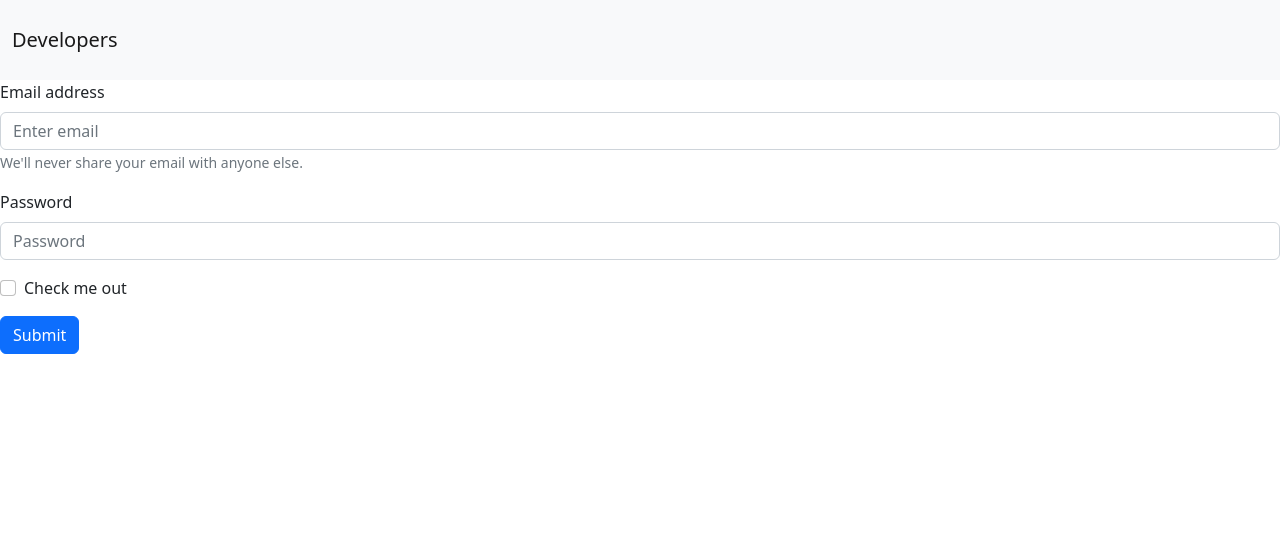
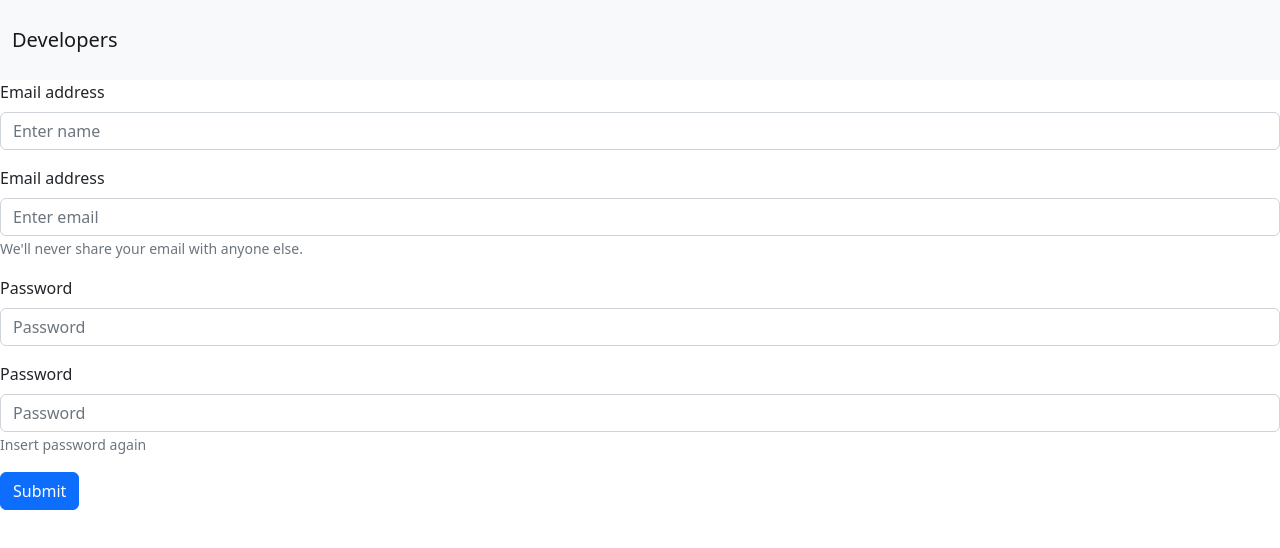
Before and after one commit to LukeOnCode/JSReact, a React (Create React App) app in the folder client/: page /registration in a window 1280 px wide. Shown: the top 548 px of the page. Built offline with nearby package versions, Linux system fonts and the light colour scheme.

Commit message:
edit register form

```diff
--- a/client/src/components/auth/register.jsx
+++ b/client/src/components/auth/register.jsx
@@ -1,16 +1,31 @@
 import React, {Component} from "react";
 import {Form, Button} from 'react-bootstrap';
+
 export default class Register extends Component{
-    constructor(props){
-        super(props);
+
+
+    state = {
+        name: '',
+        email: ''
     }
 
+    reg = (e) => this.setState({...this.state, [e.target.name]: e.target.value})
+    send = (e) => {
+        e.preventDefault();
+        console.log(this.state.email);
+    }
     render(){
+
         return(
         <Form>
             <Form.Group className="mb-3" controlId="formBasicEmail">
                 <Form.Label>Email address</Form.Label>
-                <Form.Control type="email" placeholder="Enter email" />
+                <Form.Control onChange={this.reg } name='name' type="text" placeholder="Enter name" />
+            </Form.Group>
+
+            <Form.Group className="mb-3" controlId="formBasicEmail">
+                <Form.Label>Email address</Form.Label>
+                <Form.Control onChange={this.reg}  name='email' type="email" placeholder="Enter email" />
                 <Form.Text className="text-muted">
                 We'll never share your email with anyone else.
                 </Form.Text>
@@ -18,12 +33,18 @@ export default class Register extends Component{
 
             <Form.Group className="mb-3" controlId="formBasicPassword">
                 <Form.Label>Password</Form.Label>
-                <Form.Control type="password" placeholder="Password" />
+                <Form.Control name='password' type="password" placeholder="Password" />
             </Form.Group>
-            <Form.Group className="mb-3" controlId="formBasicCheckbox">
-                <Form.Check type="checkbox" label="Check me out" />
+
+            <Form.Group className="mb-3" controlId="formBasicPassword">
+                <Form.Label>Password</Form.Label>
+                <Form.Control name='password2' type="password" placeholder="Password" />
+                <Form.Text className="text-muted">
+                    Insert password again
+                </Form.Text>
             </Form.Group>
-            <Button variant="primary" type="submit">
+
+            <Button onClick={this.send} variant="primary">
                 Submit
             </Button>
         </Form>
```
